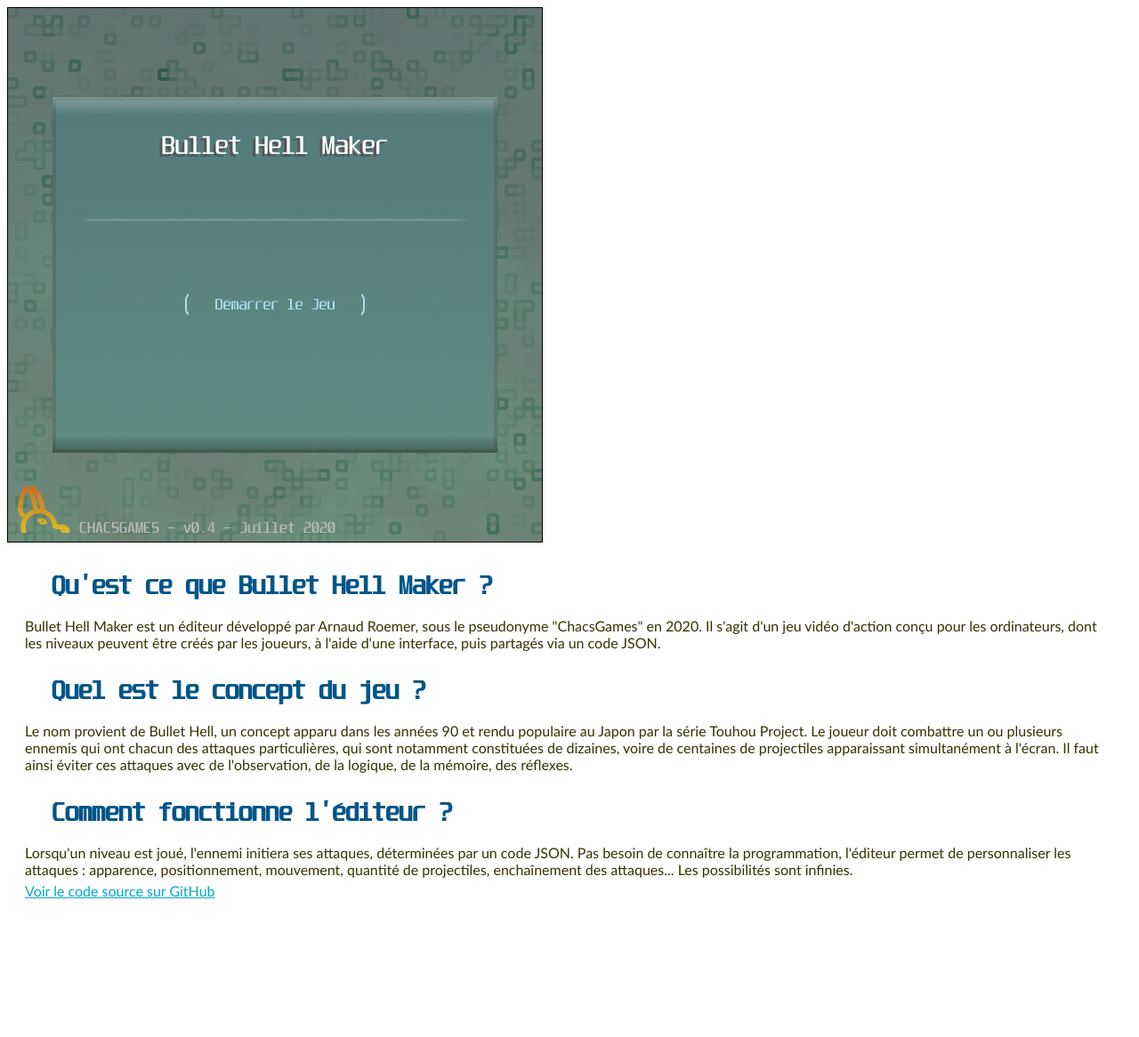
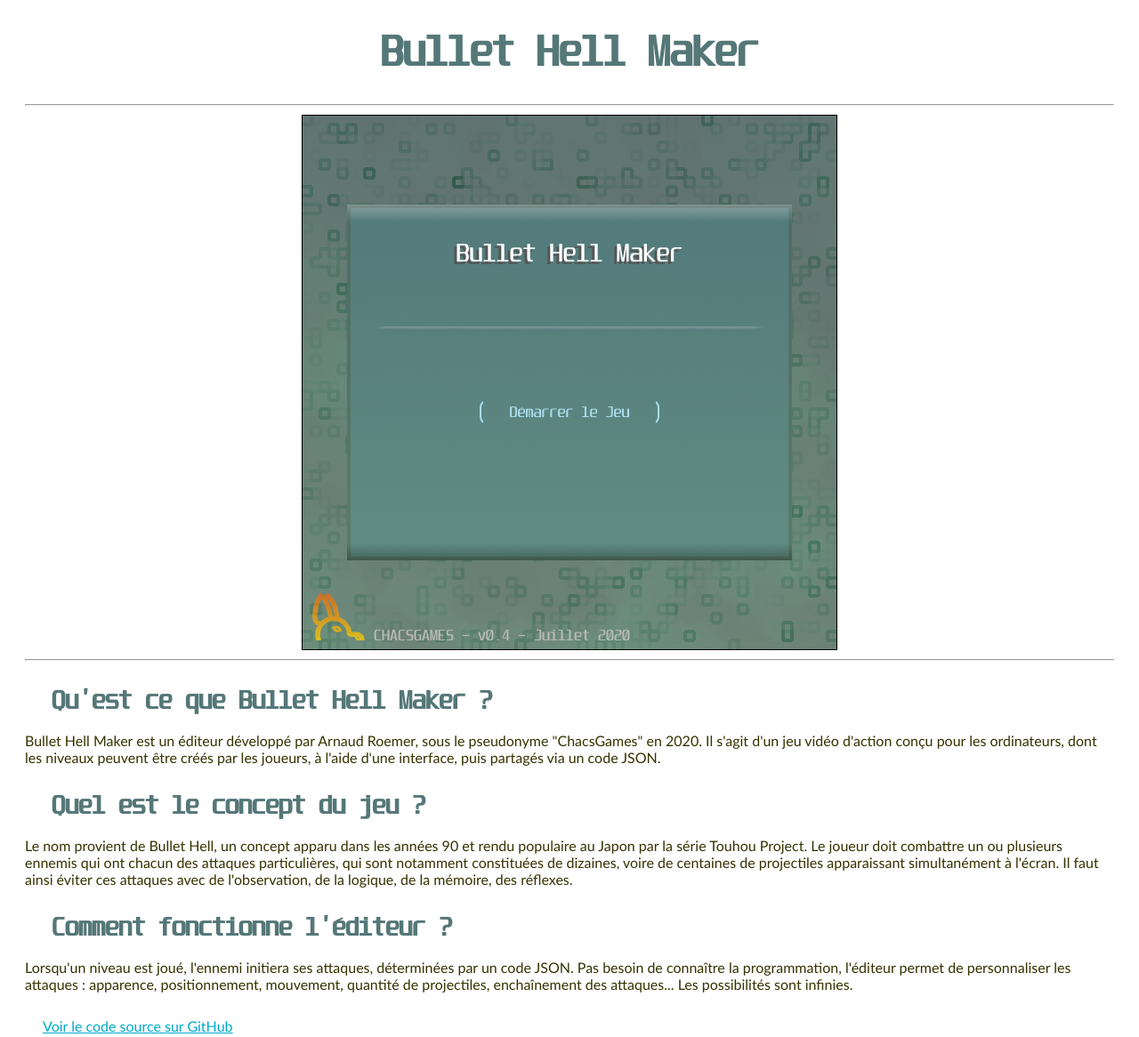
Before and after one commit to ChacsGames/BulletHellMaker, a plain HTML site: page index.html in a window 1280 px wide. Shown: the whole page at 89% size. Before the commit the page ends 1020 px from the top, so only its background shows below. Drawn offline with nearby package versions, Linux system fonts and the light colour scheme; no server answers.

Commit message:
Index CSS

```diff
--- a/index.html
+++ b/index.html
@@ -20,29 +20,37 @@
 	<script src="Text.js"></script>
 	<style type="text/css">
 		@font-face {font-family: unispace; src: url(UNISPACE.TTF);}
+		#game {display: flex; margin: 0 auto;}
 		canvas {border: thin black solid;}
-		h1 {color: #058; font-size: 30px; margin: 30px 5px 20px 50px; font-family: unispace;}
+		h1 {color: #577; font-size: 50px; width: 100%; text-align: center; font-family: unispace;}
+		h2 {color: #577; font-size: 30px; margin: 30px 5px 20px 50px; font-family: unispace;}
 		p, a {font-family: Calibri, Verdana; color: #330; margin: 5px 20px 5px 20px; font-size: 16px;}
 		a {color: #0ac;}
+		hr {color: #577; margin: 10px 20px}
 	</style>
 </head>
 <body onload="init();">
+	<h1>Bullet Hell Maker</h1>
+	<hr />
+
 	<canvas id="game" width="600" height="600">
 
 	</canvas>
 
-	<h1>Qu'est ce que Bullet Hell Maker ?</h1>
+	<hr />
+	<h2>Qu'est ce que Bullet Hell Maker ?</h2>
 
 	<p>Bullet Hell Maker est un éditeur développé par Arnaud Roemer, sous le pseudonyme "ChacsGames" en 2020. Il s'agit d'un jeu vidéo d'action conçu pour les ordinateurs, dont les niveaux peuvent être créés par les joueurs, à l'aide d'une interface, puis partagés via un code JSON.</p>
 
-	<h1>Quel est le concept du jeu ?</h1>
+	<h2>Quel est le concept du jeu ?</h2>
 
 	<p>Le nom provient de Bullet Hell, un concept apparu dans les années 90 et rendu populaire au Japon par la série Touhou Project. Le joueur doit combattre un ou plusieurs ennemis qui ont chacun des attaques particulières, qui sont notamment constituées de dizaines, voire de centaines de projectiles apparaissant simultanément à l'écran. Il faut ainsi éviter ces attaques avec de l'observation, de la logique, de la mémoire, des réflexes.</p>
 
-	<h1>Comment fonctionne l'éditeur ?</h1>
+	<h2>Comment fonctionne l'éditeur ?</h2>
 
 	<p>Lorsqu'un niveau est joué, l'ennemi initiera ses attaques, déterminées par un code JSON. Pas besoin de connaître la programmation, l'éditeur permet de personnaliser les attaques : apparence, positionnement, mouvement, quantité de projectiles, enchaînement des attaques... Les possibilités sont infinies.</p>
 
-	<a href="https://github.com/ChacsGames/BulletHellMaker/tree/gh-pages">Voir le code source sur GitHub</a>
+	<br />
+	<p><a href="https://github.com/ChacsGames/BulletHellMaker/tree/gh-pages">Voir le code source sur GitHub</a></p>
 </body>
 </html>
```
